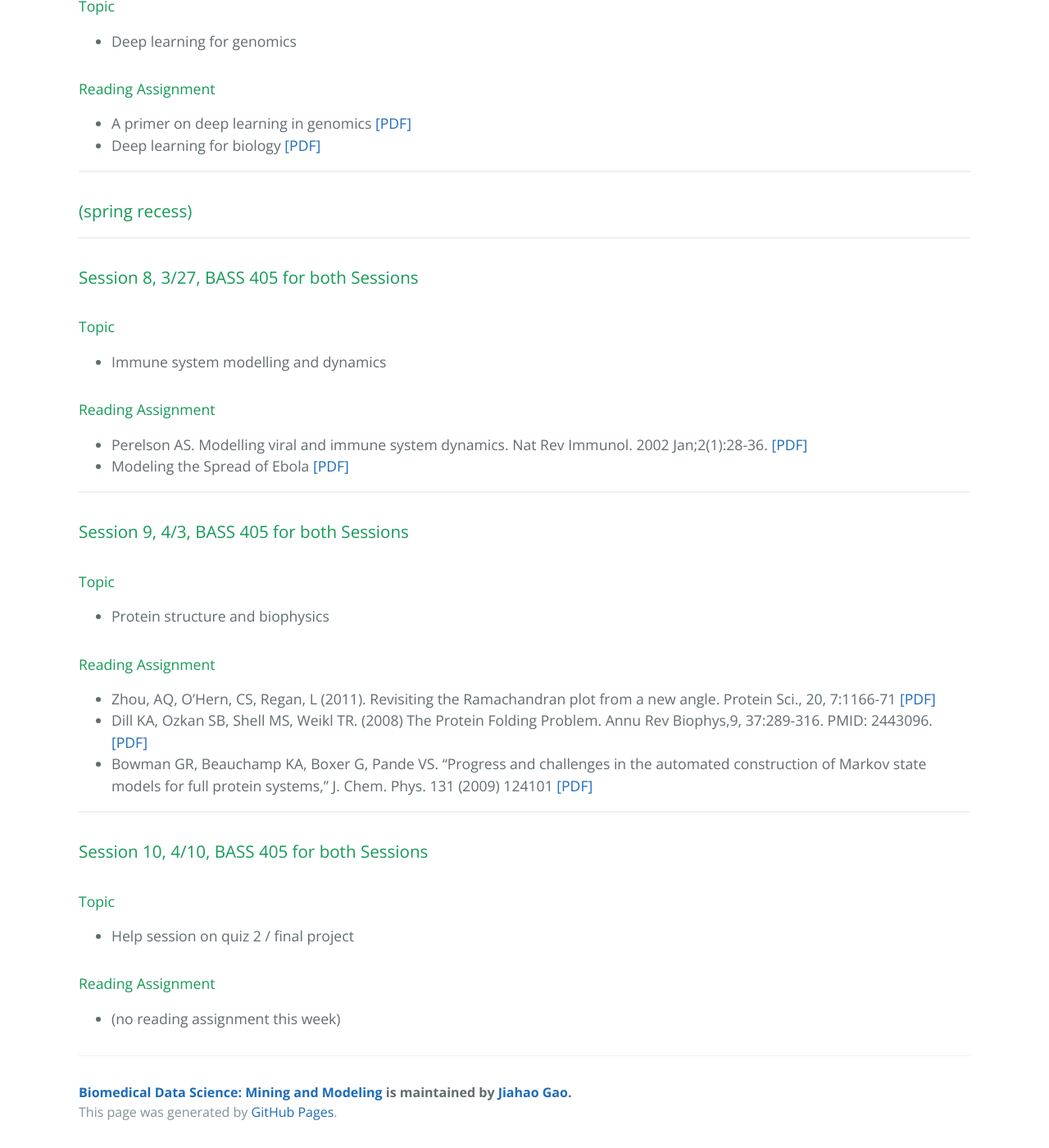
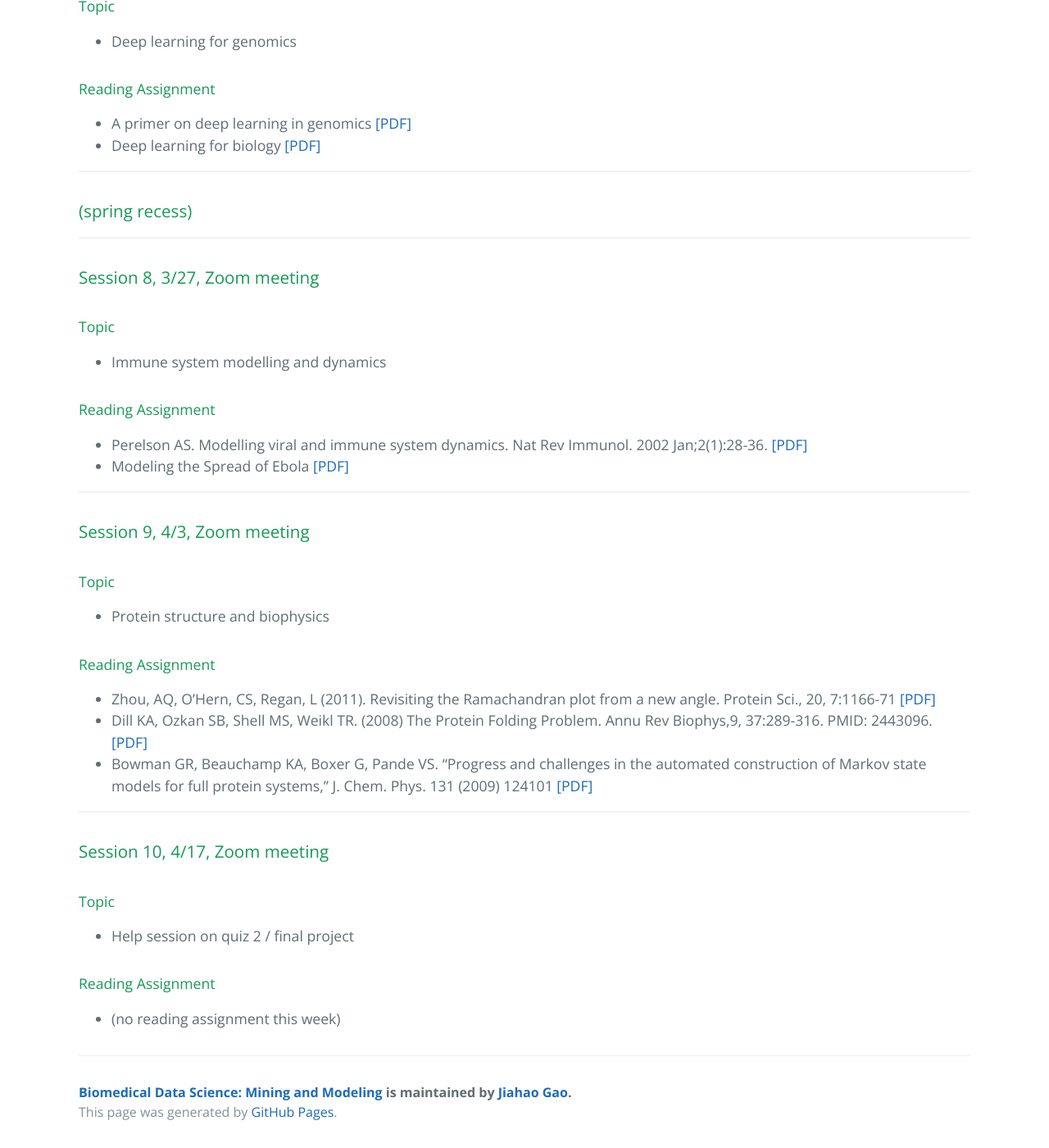
Before and after one commit to gersteinlab/cbb752b20, a Jekyll site: the page built from discussion.md, in a window 1280 px wide and 1400 px high, scrolled down 3762 px. Shown: the whole window at 82% size. Built offline with Jekyll 4.4.1, drawn with Linux system fonts in a browser that asks for light colours.

Commit message:
Update discussion.md

```diff
--- a/discussion.md
+++ b/discussion.md
@@ -7,10 +7,10 @@ layout: page
 
 ### Time and Location
 
-| Session | Time | Location | Note |
-| --- | --- | --- | --- |
-| Section 1 | 9:30-10:30 AM | BASS 405 | &nbsp; |
-| Section 2 | 1:00-2:00 PM | BASS 405 | Room Change: BASS 434 for 2/21 |
+| Session | Time | Location | Note | Zoom link |
+| --- | --- | --- | --- | --- |
+| Section 1 | 9:30-10:30 AM | BASS 405 | &nbsp; | [zoom](https://yale.zoom.us/j/681976964) |
+| Section 2 | 1:00-2:00 PM | BASS 405 | Room Change: BASS 434 for 2/21 | [zoom](https://yale.zoom.us/j/375287232) |
 
 ### Format
 
@@ -125,7 +125,7 @@ Debate III - Cancer incidence
 
 ---
 
-### Session 8,	3/27, BASS 405 for both Sessions
+### Session 8,	3/27, Zoom meeting
 
 #### Topic
 * Immune system modelling and dynamics
@@ -136,7 +136,7 @@ Debate III - Cancer incidence
 
 ---
 
-### Session 9, 4/3, BASS 405 for both Sessions
+### Session 9, 4/3, Zoom meeting
 
 #### Topic
 * Protein structure and biophysics
@@ -148,7 +148,7 @@ Debate III - Cancer incidence
 
 ---
 
-### Session 10, 4/10, BASS 405 for both Sessions
+### Session 10, 4/17, Zoom meeting
 
 #### Topic
 * Help session on quiz 2 / final project
```
